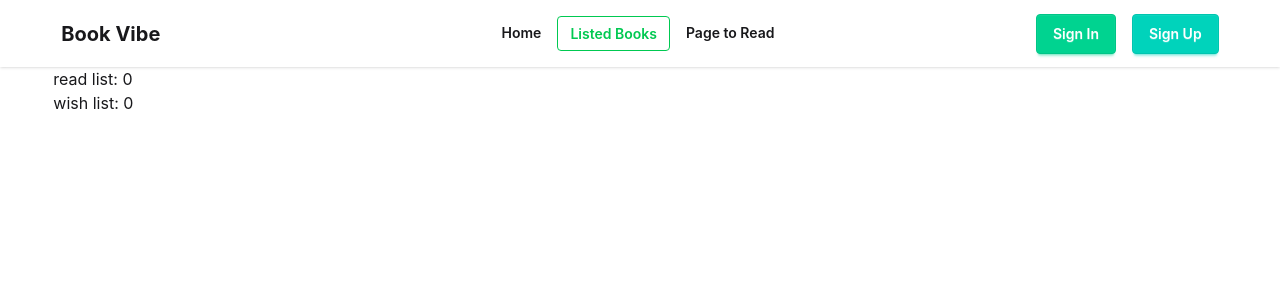
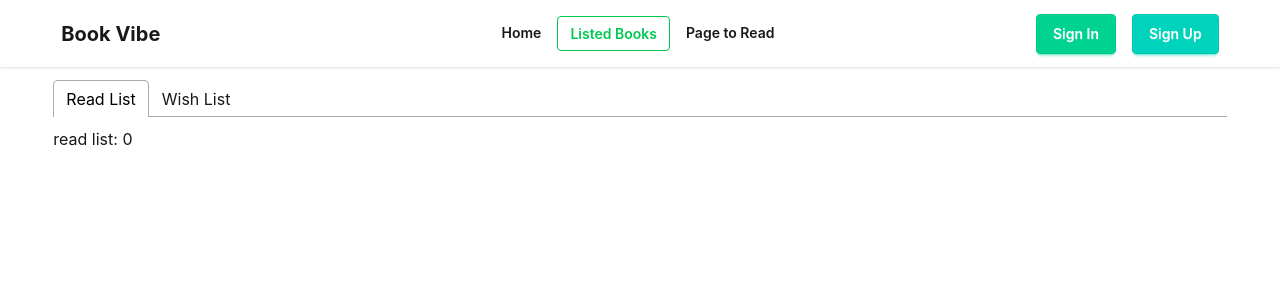
Before and after one commit to piasmajumdar/book-vibe-code-project, a React (Vite) app: page /books in a window 1280 px wide. Shown: the top 300 px of the page. Built offline with nearby package versions, Linux system fonts and the light colour scheme.

Commit message:
Add react-tabs for tabbed navigation in Books component

```diff
--- a/package.json
+++ b/package.json
@@ -15,6 +15,7 @@
     "react-dom": "^19.2.4",
     "react-icons": "^5.6.0",
     "react-router": "^7.14.1",
+    "react-tabs": "^6.1.1",
     "react-toastify": "^11.0.5",
     "tailwindcss": "^4.2.2"
   },
--- a/src/pages/books/Books.jsx
+++ b/src/pages/books/Books.jsx
@@ -1,13 +1,26 @@
 import React, { useContext } from 'react';
 import { BookContext } from '../../context/BookContext';
+import { Tab, Tabs, TabList, TabPanel } from 'react-tabs';
+import 'react-tabs/style/react-tabs.css';
 
 const Books = () => {
-    const {storedBooks, wishList} = useContext(BookContext);
-    console.log(storedBooks,wishList, "Book Context")
+    const { storedBooks, wishList } = useContext(BookContext);
+    console.log(storedBooks, wishList, "Book Context")
     return (
-        <div className='w-11/12 mx-auto'>
-            read list: {storedBooks.length} <br />
-            wish list: {wishList.length}
+        <div className='w-11/12 mx-auto my-3'>
+            <Tabs>
+                <TabList>
+                    <Tab>Read List</Tab>
+                    <Tab>Wish List</Tab>
+                </TabList>
+
+                <TabPanel>
+                    <h2>read list: {storedBooks.length} </h2>
+                </TabPanel>
+                <TabPanel>
+                    <h2>wish list: {wishList.length}</h2>
+                </TabPanel>
+            </Tabs>
 
         </div>
     );
```
Also changed, not shown: 1 other file (tests, documents, lock files or other folders).
